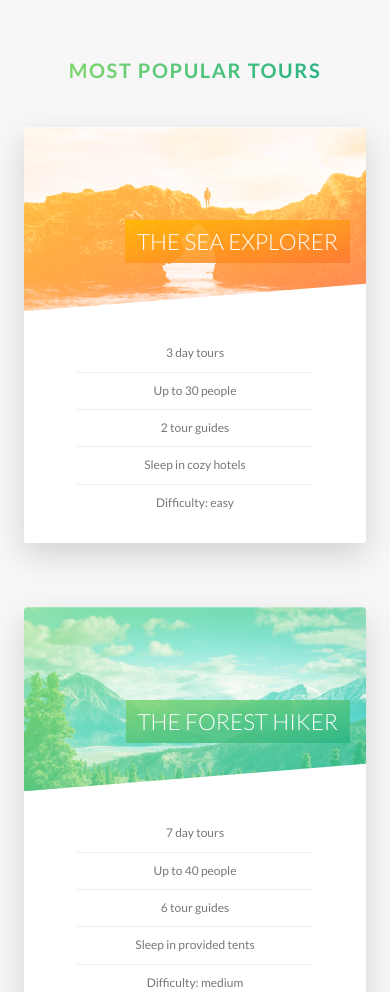
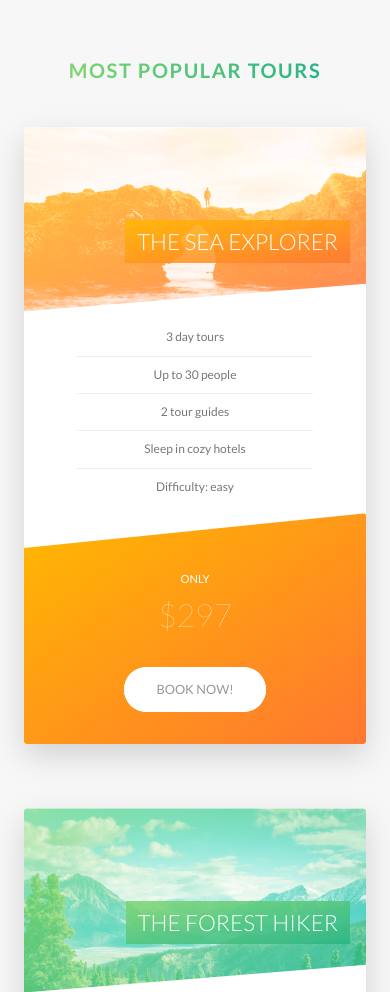
Before and after one commit to Juventtini/Natours, a website: page index.html in a window 390 px wide. Shown: the part 2527-3519 px from the top of the page. Drawn offline with Linux system fonts and the light colour scheme.

Commit message:
fix: update card components for mobile device

```diff
--- a/sass/components/_card.scss
+++ b/sass/components/_card.scss
@@ -158,4 +158,50 @@
         font-size: 6rem;
         font-weight: 100;
     }
+
+    @include respond(tab-port) {
+
+        height: auto;
+        border-radius: 3px;
+        background-color: $color-white;
+        box-shadow: 0 1.5rem 4rem rgba($color-black, .15);
+
+        &__side {
+            height: auto;
+            position: relative;
+            box-shadow: none;
+
+            &--back {
+                transform: rotateY(0);
+                clip-path: polygon(0 15%, 100% 0, 100% 100%, 0% 100%);
+            }
+        }
+
+        &:hover &__side--front {
+            transform: rotateY(0);
+        }
+
+
+        &__details {
+            padding: 1rem 3rem;
+        }
+
+        // FRONT SIDE STYLING
+        &__cta {
+            position: relative;
+            top: 0%;
+            left: 0;
+            transform: translate(0);
+            width: 100%;
+            padding: 7rem 4rem 4rem 4rem;
+        }
+
+        &__price-box {
+            margin-bottom: 3rem;
+        }
+
+        &__price-value {
+            font-size: 4rem;
+        }
+    }
 }
```
Also changed, not shown: css/style.css.
